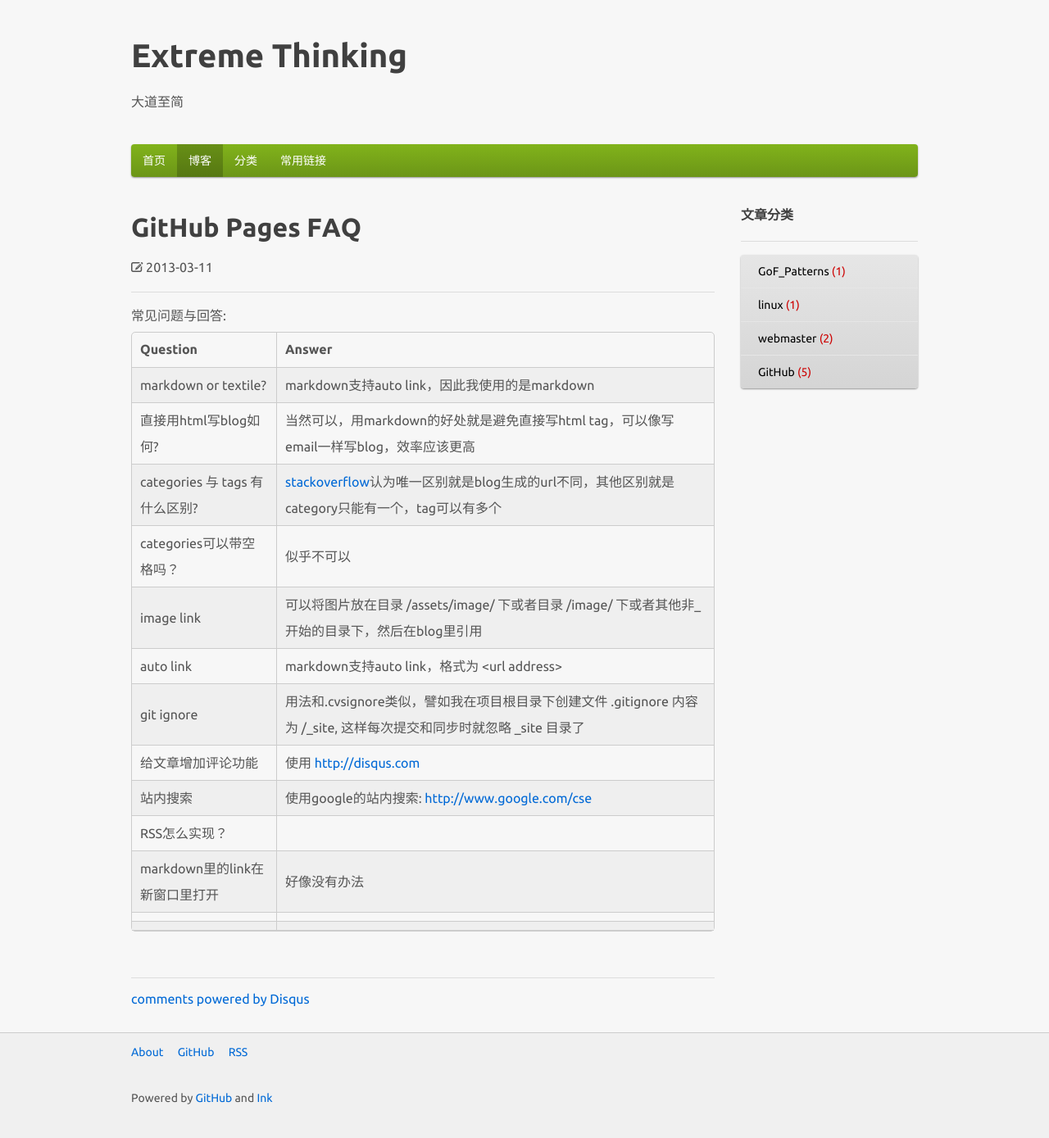
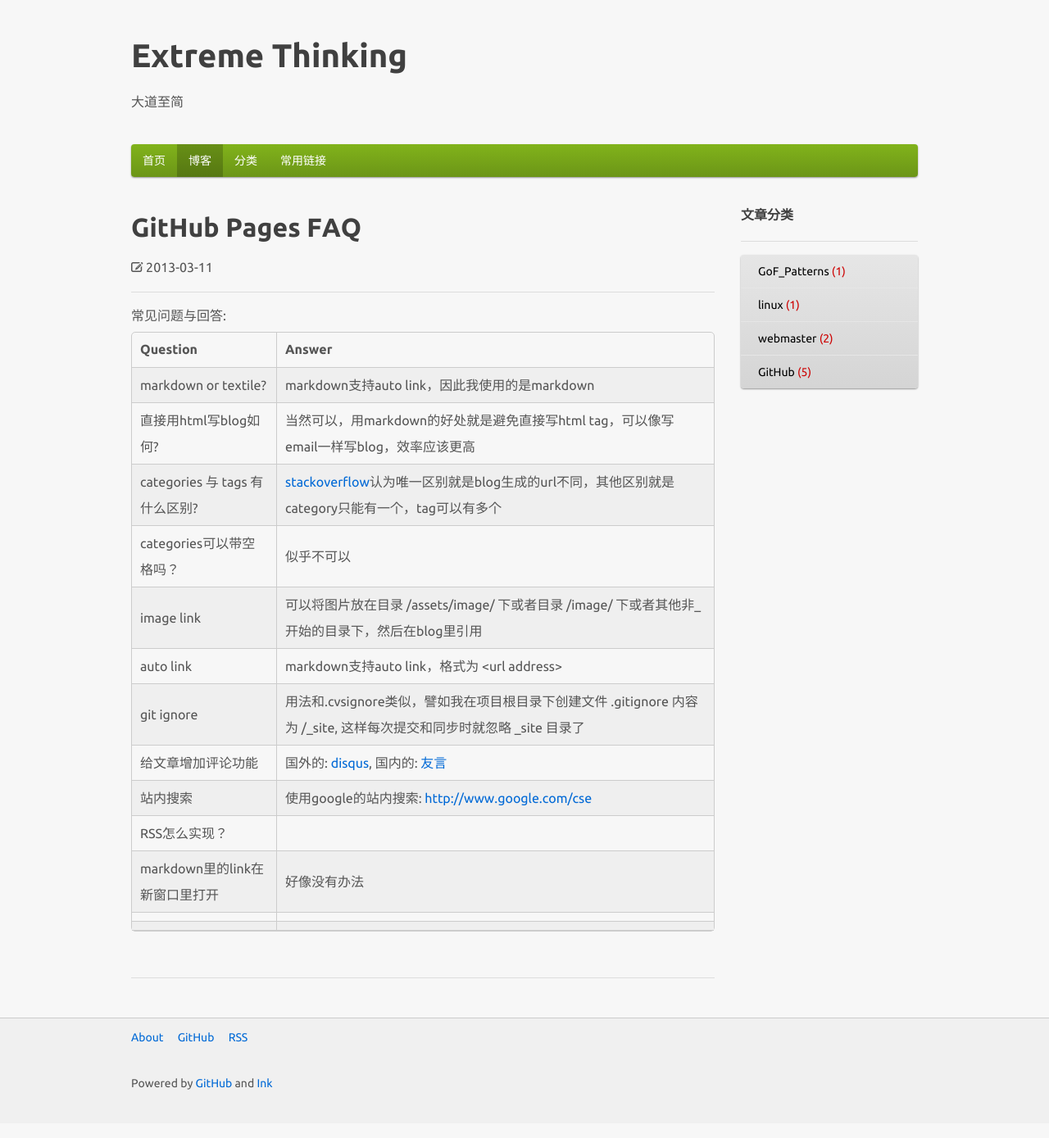
Before and after one commit to BobHongYuChen/rain-site, a Jekyll site: the page built from _posts/2013-03-11-github_faq.md, in a window 1280 px wide. Shown: the whole page at 82% size. Built offline with Jekyll 4.4.1, drawn with Linux system fonts in a browser that asks for light colours; comment, search, counter and statistics services are not loaded; a style sheet for code colours, icons or effects is not loaded.

Commit message:
comment by uyan.cc

```diff
--- a/_layouts/post.html
+++ b/_layouts/post.html
@@ -44,20 +44,10 @@
                 <div class="ink-l75">
                     <div class="ink-gutter">
                         <hr>
-                        <div id="disqus_thread"></div>
-                        <script type="text/javascript">
-                            /* * * CONFIGURATION VARIABLES: EDIT BEFORE PASTING INTO YOUR WEBPAGE * * */
-                            var disqus_shortname = 'xthinking'; // required: replace example with your forum shortname
-
-                            /* * * DON'T EDIT BELOW THIS LINE * * */
-                            (function() {
-                             var dsq = document.createElement('script'); dsq.type = 'text/javascript'; dsq.async = true;
-                             dsq.src = '//' + disqus_shortname + '.disqus.com/embed.js';
-                             (document.getElementsByTagName('head')[0] || document.getElementsByTagName('body')[0]).appendChild(dsq);
-                             })();
-                            </script>
-                        <noscript>Please enable JavaScript to view the <a href="http://disqus.com/?ref_noscript">comments powered by Disqus.</a></noscript>
-                        <a href="http://disqus.com" class="dsq-brlink">comments powered by <span class="logo-disqus">Disqus</span></a>
+                        <!-- UY BEGIN -->
+                        <div id="uyan_frame"></div>
+                        <script type="text/javascript" id="UYScript" src="http://v1.uyan.cc/js/iframe.js?UYUserId=1753541" async=""></script>
+                        <!-- UY END -->
                     </div>
                 </div>
                 <div class="ink-l25">
--- a/_posts/2013-03-11-github_faq.md
+++ b/_posts/2013-03-11-github_faq.md
@@ -44,7 +44,7 @@
     </tr>
     <tr>
       <td>给文章增加评论功能</td>
-      <td>使用 <a href="http://disqus.com">http://disqus.com</a> </td>
+      <td>国外的: <a href="http://disqus.com" target="_blank">disqus</a>, 国内的: <a href="http://www.uyan.cc" target="_blank">友言</a> </td>
     </tr>
     <tr>
       <td>站内搜索</td>
```
